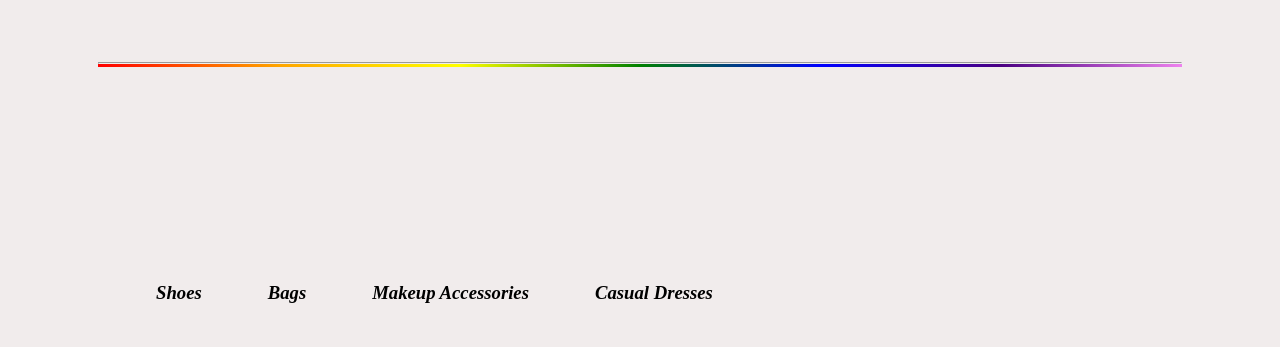
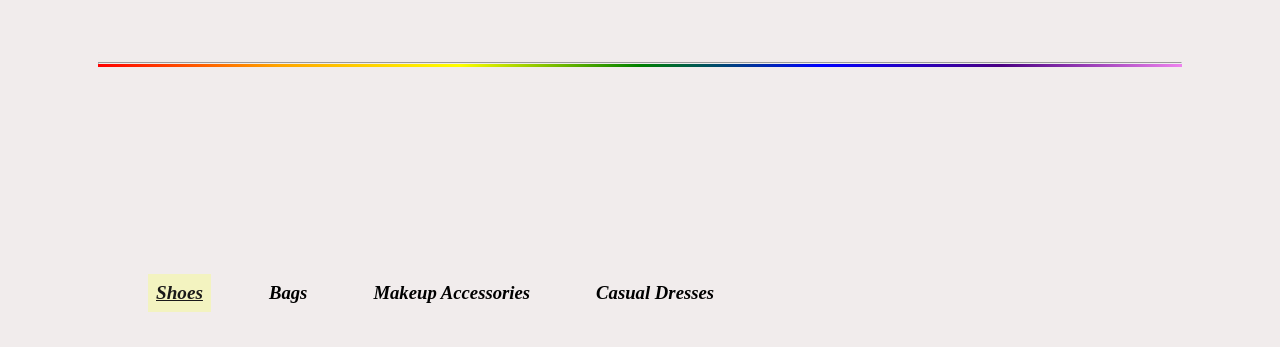
Before and after one commit to hashimrmzn/Clothing-brand, a plain HTML site: page index.html in a window 1280 px wide. In both pictures the pointer is over the element "Shoes". Shown: the part 5323-5670 px from the top of the page. Drawn offline with Linux system fonts and the light colour scheme.

Commit message:
this is last styling of shoes bags etc

```diff
--- a/styles.css
+++ b/styles.css
@@ -382,4 +382,15 @@ color: #424344;
   font-weight: bolder;
   font-style: oblique;
   margin-left: 50px;
+
 }
+
+/* Apply hover effect to the headings with class "slt1" */
+.slt1:hover {
+  color: rgb(26, 25, 25); /* Text color */
+  background-color: rgb(243, 243, 192); /* Background color */
+  font-weight: bold; /* Bold font */
+  font-size: larger;
+  text-decoration: underline; /* Underline text */
+  /* Add any other styles you want to apply on hover */
+}
```
